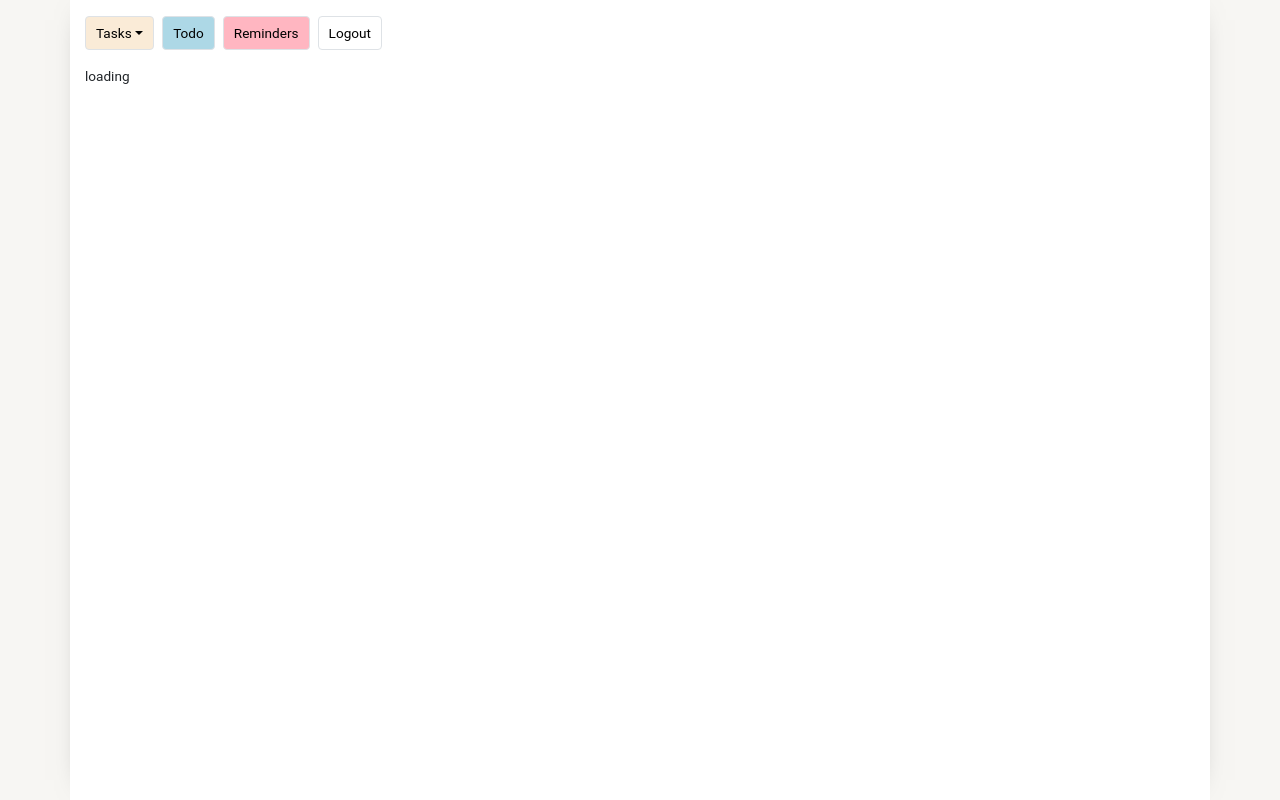
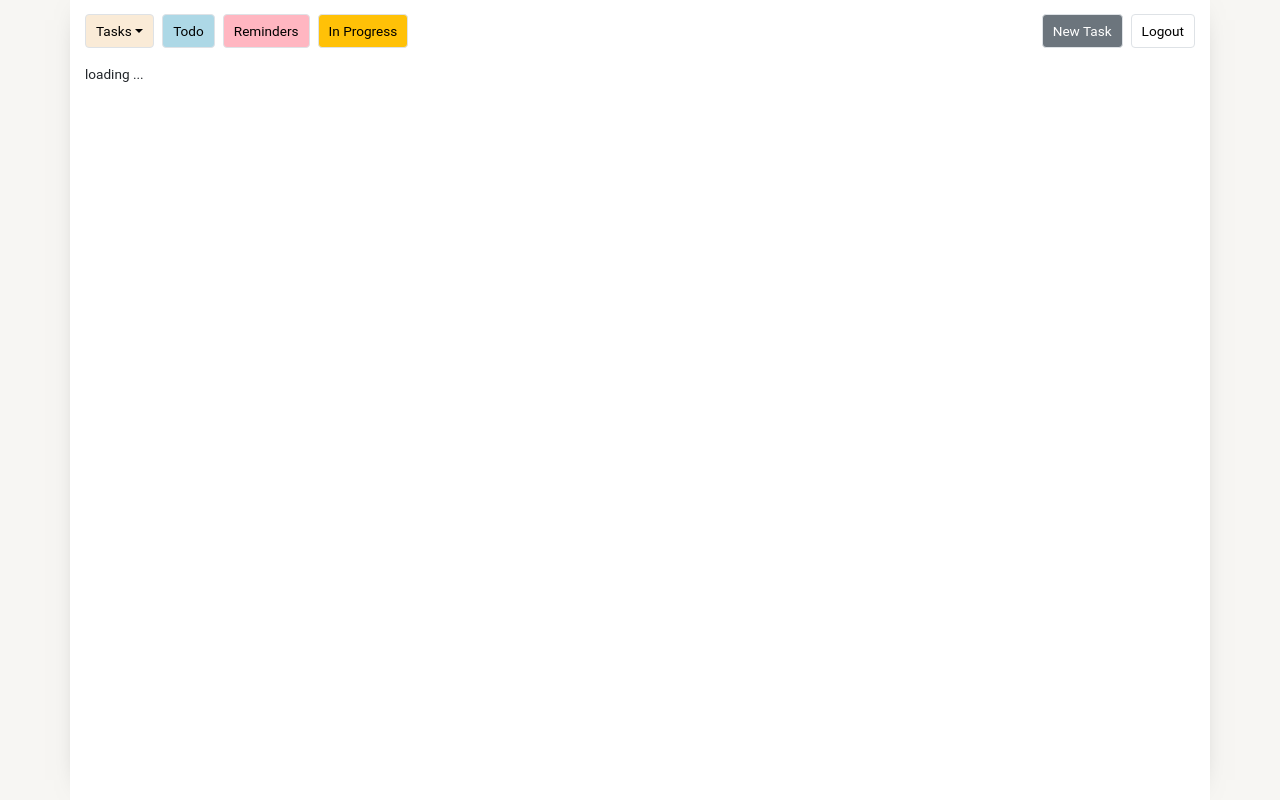
Before and after one commit to yamadote/task-manager, a Symfony app: template symfony/templates/index.html.twig in a window 1280 px wide. Run offline with Twig, Linux system fonts and the light colour scheme; the template is opened without the code that fills it, so the values that code supplies are empty; style sheets or scripts are compiled from the project's sources; some libraries are stand-ins or nearby versions.

Commit message:
move tasks state into app component

```diff
--- a/symfony/assets/app.js
+++ b/symfony/assets/app.js
@@ -1,6 +1,6 @@
 
 import React from 'react';
 import ReactDOM from 'react-dom';
+import App from './components/App/App';
 
-import App from './components/App/App';
 ReactDOM.render(<App />, document.getElementById('root'));
--- a/symfony/assets/components/App/App.js
+++ b/symfony/assets/components/App/App.js
@@ -1,22 +1,39 @@
 
-import React from 'react';
+import React, {useState} from 'react';
 import {BrowserRouter as Router, Switch, Route, Link} from "react-router-dom";
 import TasksPage from "../TasksPage/TasksPage";
 import './App.scss';
 
 const App = () => {
+    const [tasks, setTasks] = useState(undefined);
+    const createNewTask = () => {
+        console.log(window.location.pathname);
+    }
+    const initTasksPage = (url) => {
+        setTasks(undefined);
+        fetch(url)
+            .then(response => response.json())
+            .then(tasks => setTasks(tasks));
+    }
+    const renderTaskPage = (path, fetchFrom, nested = true) => {
+        return (
+            <Route path={path}>
+                <TasksPage fetchFrom={fetchFrom} nested={nested} tasks={tasks} init={initTasksPage}/>
+            </Route>
+        )
+    }
+
     return (
         <Router>
-            <nav className="main-nav">
+            <nav className="main-nav navbar justify-content-between">
                 <ul className="nav nav-tabs">
-                    <li className="nav-item dropdown">
+                    <li className="nav-item dropdown nav-item-tasks">
                         <a className="nav-link dropdown-toggle"
                            href="#" id="navbarDropdownMenuLink" data-toggle="dropdown"
                            aria-haspopup="true" aria-expanded="false">
                             Tasks
                         </a>
                         <div className="dropdown-menu" aria-labelledby="navbarDropdownMenuLink">
-                            <Link to="/tasks/status/progress" className="dropdown-item">In Progress</Link>
                             <Link to="/tasks/status/frozen" className="dropdown-item">Frozen</Link>
                             <Link to="/tasks/status/potential" className="dropdown-item">Potential</Link>
                             <Link to="/tasks/status/cancelled" className="dropdown-item">Cancelled</Link>
@@ -24,11 +41,19 @@ const App = () => {
                             <Link to="/tasks" className="dropdown-item">All</Link>
                         </div>
                     </li>
-                    <li className="nav-item">
+                    <li className="nav-item nav-item-todo">
                         <Link to="/tasks/todo" className="nav-link">Todo</Link>
                     </li>
-                    <li className="nav-item">
+                    <li className="nav-item nav-item-reminders">
                         <Link to="/tasks/reminders" className="nav-link">Reminders</Link>
+                    </li>
+                    <li className="nav-item nav-item-progress">
+                        <Link to="/tasks/status/progress" className="nav-link">In Progress</Link>
+                    </li>
+                </ul>
+                <ul className="nav nav-tabs">
+                    <li className="nav-item nav-item-new-task">
+                        <button className="nav-link" onClick={createNewTask}>New Task</button>
                     </li>
                     <li className="nav-item">
                         <a href="/logout" className="nav-link">Logout</a>
@@ -36,30 +61,14 @@ const App = () => {
                 </ul>
             </nav>
             <Switch>
-                <Route path="/tasks/reminders">
-                    <TasksPage url='/api/tasks/reminders' nested={false}/>
-                </Route>
-                <Route path="/tasks/todo">
-                    <TasksPage url='/api/tasks/todo'/>
-                </Route>
-                <Route path="/tasks/status/progress">
-                    <TasksPage url='/api/tasks/status/progress' nested={false}/>
-                </Route>
-                <Route path="/tasks/status/frozen">
-                    <TasksPage url='/api/tasks/status/frozen'/>
-                </Route>
-                <Route path="/tasks/status/potential">
-                    <TasksPage url='/api/tasks/status/potential'/>
-                </Route>
-                <Route path="/tasks/status/cancelled">
-                    <TasksPage url='/api/tasks/status/cancelled'/>
-                </Route>
-                <Route path="/tasks/status/completed">
-                    <TasksPage url='/api/tasks/status/completed'/>
-                </Route>
-                <Route path="/">
-                    <TasksPage url='/api/tasks' />
-                </Route>
+                {renderTaskPage("/tasks/reminders", "/api/tasks/reminders", false)}
+                {renderTaskPage("/tasks/todo", "/api/tasks/todo")}
+                {renderTaskPage("/tasks/status/progress", "/api/tasks/status/progress", false)}
+                {renderTaskPage("/tasks/status/frozen", "/api/tasks/status/frozen")}
+                {renderTaskPage("/tasks/status/potential", "/api/tasks/status/potential")}
+                {renderTaskPage("/tasks/status/cancelled", "/api/tasks/status/cancelled")}
+                {renderTaskPage("/tasks/status/completed", "/api/tasks/status/completed")}
+                {renderTaskPage("/", "/api/tasks")}
             </Switch>
         </Router>
     );
--- a/symfony/assets/components/App/App.scss
+++ b/symfony/assets/components/App/App.scss
@@ -1,5 +1,9 @@
 .main-nav {
   margin-bottom: 1rem;
+}
+
+.navbar {
+  padding: 0;
 }
 
 .nav-tabs {
@@ -12,7 +16,11 @@
     margin-bottom: 0;
   }
 
-  .nav-item:nth-child(1) {
+  .nav-item:last-child {
+    margin-right: 0;
+  }
+
+  .nav-item-tasks {
     background: antiquewhite !important;
   }
 
@@ -21,12 +29,25 @@
     color: black;
   }
 
-  .nav-item:nth-child(2) {
+  .nav-item-todo {
     background: lightblue
   }
 
-  .nav-item:nth-child(3) {
+  .nav-item-reminders {
     background: lightpink
+  }
+
+  .nav-item-progress {
+    background-color: #ffc107;
+  }
+
+  .nav-item-new-task {
+    background-color: #6c757d;
+    button, button:hover, button:focus {
+      background: transparent;
+      outline: none;
+      color: white;
+    }
   }
 
   .nav-link:focus, .nav-link {
--- a/symfony/assets/components/TasksPage/TasksPage.js
+++ b/symfony/assets/components/TasksPage/TasksPage.js
@@ -1,24 +1,20 @@
 
-import React, {useState, useEffect} from 'react';
+import React, {useEffect} from 'react';
 import TaskList from './TaskList/TaskList'
 
 const TasksPage = (props) => {
-    const [tasks, setTasks] = useState(undefined);
     useEffect(() => {
-        setTasks(undefined);
-        fetch(props.url)
-            .then(response => response.json())
-            .then(tasks => setTasks(tasks));
-    }, [props.url]);
+        props.init(props.fetchFrom);
+    }, [props.fetchFrom]);
 
-    if (tasks === undefined) {
-        return "loading";
+    if (props.tasks === undefined) {
+        return "loading ...";
     }
-    if (tasks.length === 0) {
+    if (props.tasks.length === 0) {
         return "no records found";
     }
-    const parent = tasks.find(task => task.parent === null);
-    return (<TaskList tasks={tasks} parent={parent.id} nested={props.nested}/>);
+    const parent = props.tasks.find(task => task.parent === null);
+    return (<TaskList tasks={props.tasks} parent={parent.id} nested={props.nested}/>);
 }
 
 export default TasksPage;
--- a/symfony/public/css/main.css
+++ b/symfony/public/css/main.css
@@ -7,6 +7,7 @@ body {
 .container {
     background: #fff;
     box-shadow: 0 0 30px -20px rgba(0,0,0,0.5);
+    padding-top: 0.9rem;
 }
 
 .container.full-height {
--- a/symfony/templates/index.html.twig
+++ b/symfony/templates/index.html.twig
@@ -1,7 +1,7 @@
 {% extends 'base.html.twig' %}
 
 {% block body %}
-<div class="container pt-3 full-height">
+<div class="container full-height">
     <div id="root"></div>
 </div>
 {% endblock %}
--- a/symfony/templates/registration/register.html.twig
+++ b/symfony/templates/registration/register.html.twig
@@ -15,7 +15,7 @@
         {{ form_row(registrationForm.plainPassword, {label: 'Password'}) }}
         {{ form_row(registrationForm.agreeTerms) }}
 
-        <div>
+        <div class="mt-4">
             <button type="submit" class="btn btn-primary mr-1">Register</button>
             <a href="{{ path('app_login') }}" class="btn btn-secondary">Login</a>
         </div>
--- a/symfony/templates/security/login.html.twig
+++ b/symfony/templates/security/login.html.twig
@@ -15,7 +15,7 @@
         {{ form_row(loginForm.password) }}
 
         <input type="hidden" name="_csrf_token" value="{{ csrf_token('authenticate') }}">
-        <div>
+        <div class="mt-4">
             <button type="submit" class="btn btn-primary mr-1">Login</button>
             <a href="{{ path('app_register') }}" class="btn btn-secondary">Register</a>
         </div>
```
